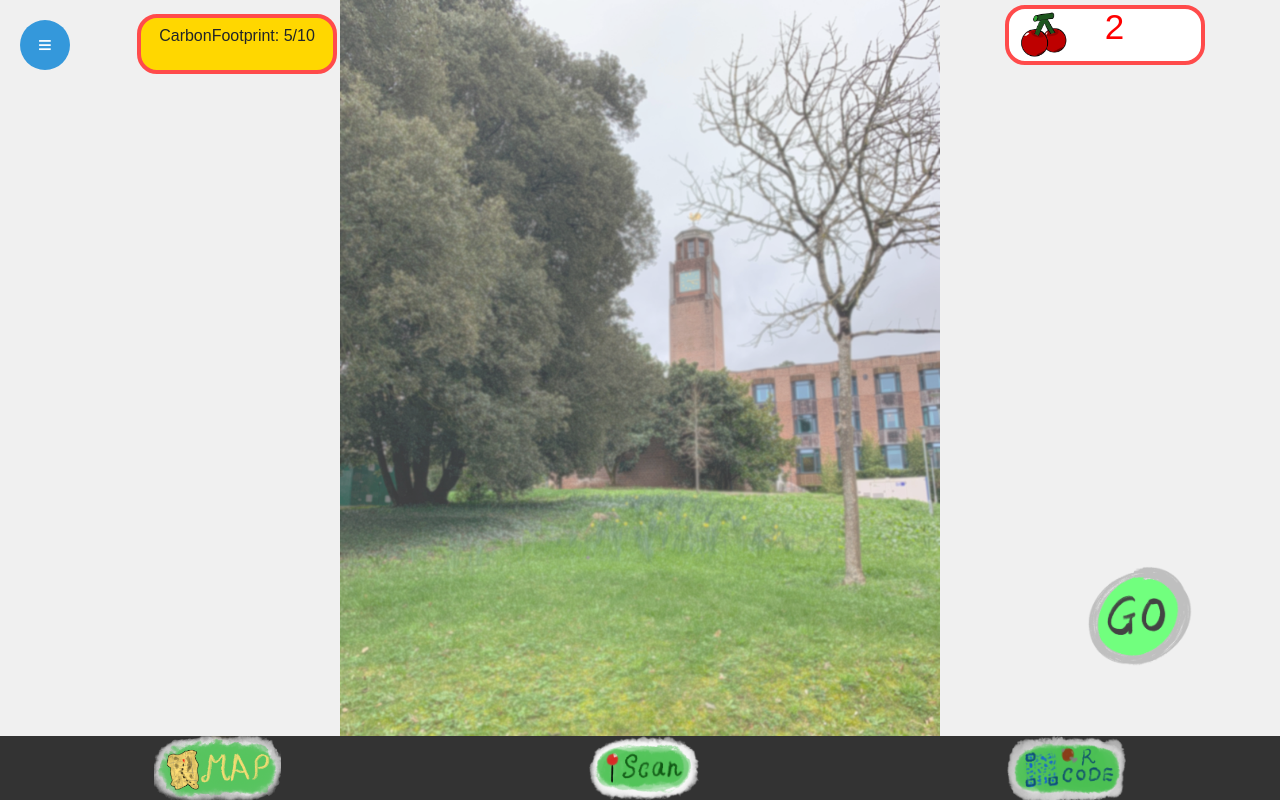
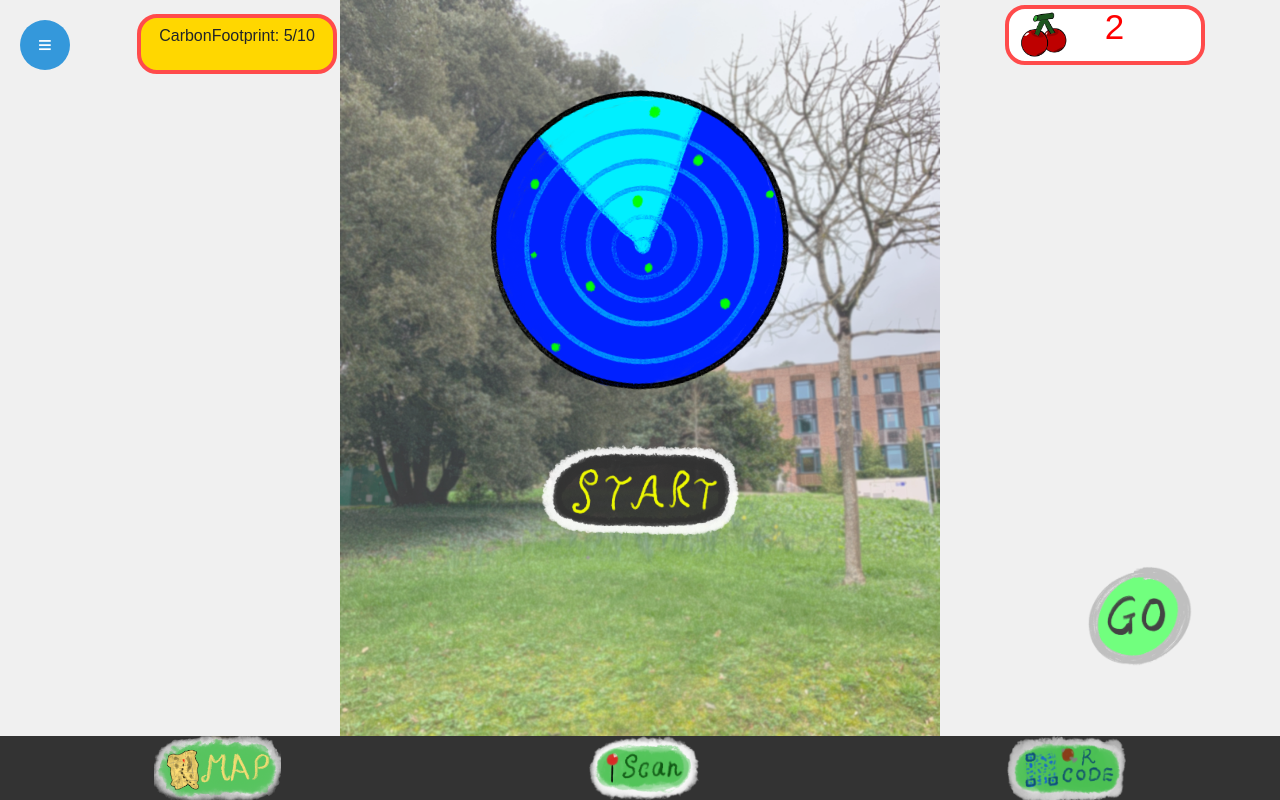
Before and after one commit to Yout-bit/GSE, a Django app: template src/gseproject/templates/game/scan.html in a window 1280 px wide. Run offline with Django 5.2, Linux system fonts and the light colour scheme; the template is opened without the code that fills it: values that come from a table or form of the project are taken from there, others are empty; data comes from the database, SQL or seed files in the repository; both versions use the stored data as it was after the commit; some libraries are stand-ins or nearby versions.

Commit message:
bottom bar and scan.html update

```diff
--- a/src/gseproject/templates/game/base_game_template.html
+++ b/src/gseproject/templates/game/base_game_template.html
@@ -38,8 +38,8 @@
 
           <div class="bottom-bar">
             <img src="{% static 'images/MAP.png' %}" alt="MAP"  onclick="window.location.href='https://www.google.com/maps/d/u/0/embed?mid=1ZKJKDqcsVvyf16X0onBdjC6OXEfv1cc&ehbc=2E312F'"">
-            <img src="{% static 'images/SCAN.png' %}" alt="SCAN"  onclick="scanAndCheckLocation()">
-            <img src="{% static 'images/QR_CODE.png' %}" alt="QRCODE"  onclick="redirectToPage('scanner/')">
+            <img src="{% static 'images/SCAN.png' %}" alt="SCAN"  onclick="scanAndCheckLocation()"">
+            <img src="{% static 'images/QR_CODE.png' %}" alt="QRCODE"  onclick="openQRScanner()">
           </div>
         </div>
 
@@ -72,6 +72,16 @@
             // Set interval to call the updateCherriesValue function every second
             setInterval(updateCherriesValue, 1000);
 
+            function openQRScanner() {
+              // Redirect to the QR scanner page
+              window.location.href = "{% url 'scanner' %}";
+            }
+
+            function scanAndCheckLocation() {
+              // Redirect to the QR scanner page
+              window.location.href = "{% url 'scan' %}";
+            }
+
         </script>
     </body>
 </html>
--- a/src/gseproject/templates/game/scan.html
+++ b/src/gseproject/templates/game/scan.html
@@ -9,5 +9,61 @@
     The Scan function can be accessed from any of the game pages
     If you are filling it in remember that ass the js functions in base_game_template.js are included, so DO NOT redefine those functions
  -->
+<style>
+ .scan_icon_container{
+    position: absolute;
+    justify-content: center;
+    align-items: center;
+    top:12%;
+    max-width: 300px;
+    max-height: 600px;
+  }
+  .scan_icon_container img{
+    justify-content: center;
+    align-items: center;
+    max-width: 100%;
+    max-height: 100%;
+    transform: rotate(-10deg);
+    transition: transform 0.3s ease; /* Add transition for smooth scaling */
 
+  }
+  .scan_icon_container img:hover
+  {
+    transform: rotate(10deg);
+  }
+  .start_button_container{
+    position: absolute;
+    justify-content: center;
+    align-items: center;
+    top: 60%;
+    max-width: 200px;
+    max-height: 400px;
+  }
+  .start_button_container img{
+    justify-content: center;
+    align-items: center;
+    max-width: 100%;
+    max-height: 100%;
+    transition: transform 0.3s ease; /* Add transition for smooth scaling */
+
+  }
+  .start_button_container img:hover {
+    transform: scale(0.9); /* Scale the image down to 90% on hover */
+  }
+
+</style>
+{% load static %}
+<link rel="stylesheet" type="text/css" href=" {% static 'css/shop_styles.css' %}">
+
+<div class="image-container">
+
+    <div class="scan_icon_container" >
+      <img src="{% static 'images/scan_icon.png' %}" alt="scan_icon" onclick="scanAndCheckLocation()">
+    </div>
+
+
+    <div class="start_button_container" >
+      <img src="{% static 'images/START.png' %}" alt="start_button" onclick="scanAndCheckLocation()">
+    </div>
+</div>
 {% endblock %}
```
Also changed, not shown: src/gseproject/db.sqlite3.
